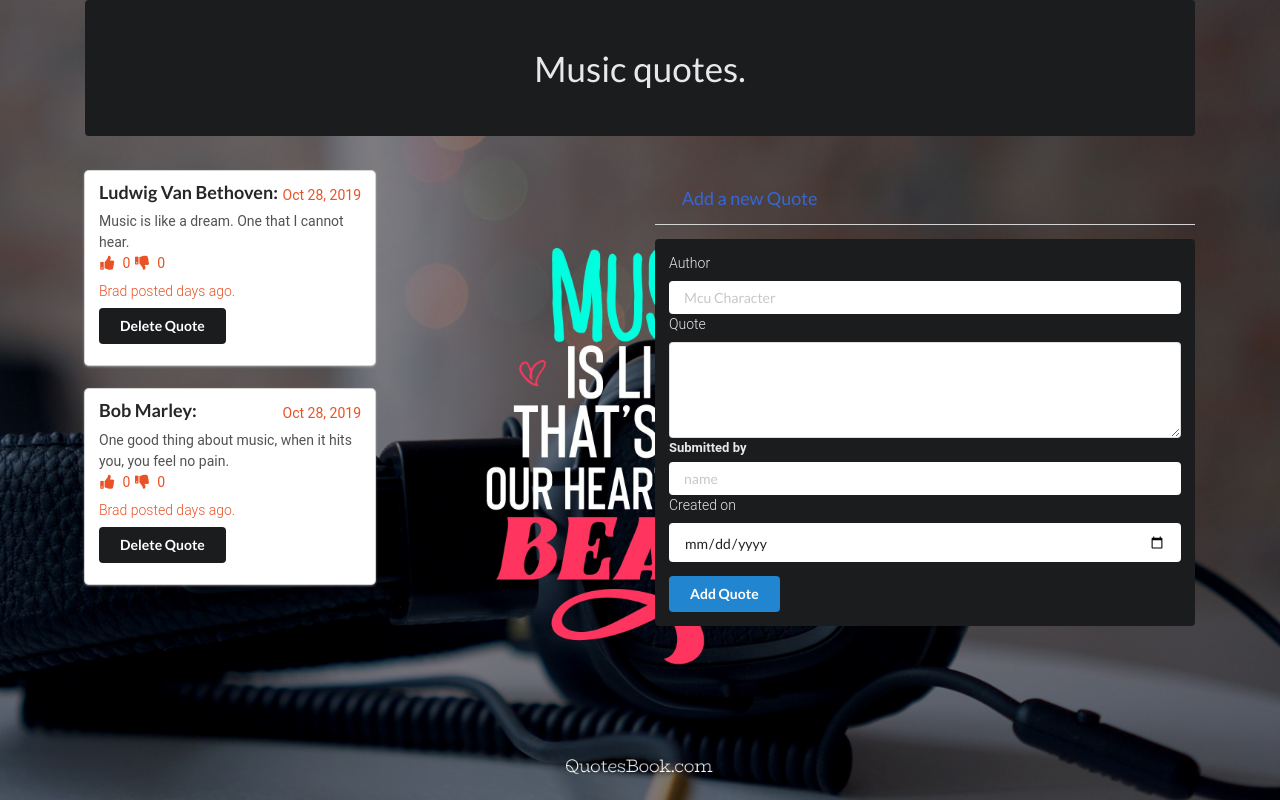
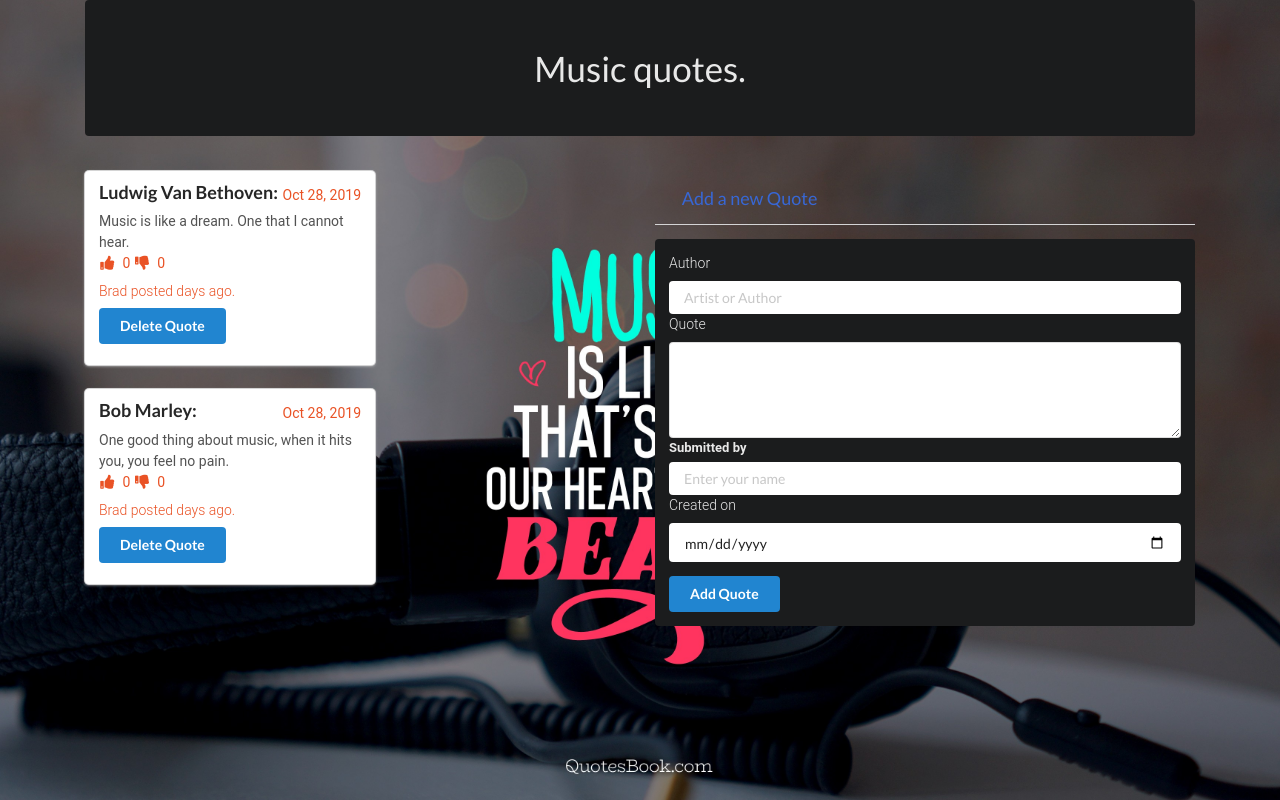
Before and after one commit to BradOdera/Quotes, an Angular app: page / in a window 1280 px wide. Built offline with nearby package versions, Linux system fonts and the light colour scheme.

Commit message:
Style delete quote button and add place holder to quote forms

```diff
--- a/src/app/music-quotes/music-quotes.component.html
+++ b/src/app/music-quotes/music-quotes.component.html
@@ -1,3 +1,3 @@
 <p></p>
 <p> {{quote.submitter}} posted {{quote.completeDate|dateCount}} days ago.</p>
-<button class="ui secondary button" (click)='quoteDelete(true)'>Delete Quote</button>
+<button class="ui primary button" (click)='quoteDelete(true)'>Delete Quote</button>
--- a/src/app/quote-form/quote-form.component.html
+++ b/src/app/quote-form/quote-form.component.html
@@ -11,7 +11,7 @@
             <div class="field">
                 <form (ngSubmit)='submitQuote(); quoteForm.reset()' #quoteForm='ngForm'>
                     <label>Author</label>
-                    <input placeholder="Mcu Character" type="text" class="form-control" id="author" [(ngModel)]="newQuote.author" name="author" #author='ngModel' required>
+                    <input placeholder="Artist or Author" type="text" class="form-control" id="author" [(ngModel)]="newQuote.author" name="author" #author='ngModel' required>
                     <div [hidden]="author.valid || author.pristine" class="alert alert-danger">
                         <p>Author is required</p>
                     </div>
@@ -24,7 +24,7 @@
                         </div>
                         <div class="field">
                             <label>Submitted by</label>
-                            <input placeholder="name" type="text" required class="form-control" id="submitter" [(ngModel)]="newQuote.submitter" name="submitter" #submitter='ngModel'>
+                            <input placeholder="Enter your name" type="text" required class="form-control" id="submitter" [(ngModel)]="newQuote.submitter" name="submitter" #submitter='ngModel'>
                         </div>
                     </div>
                     <div class="form-group">
```
